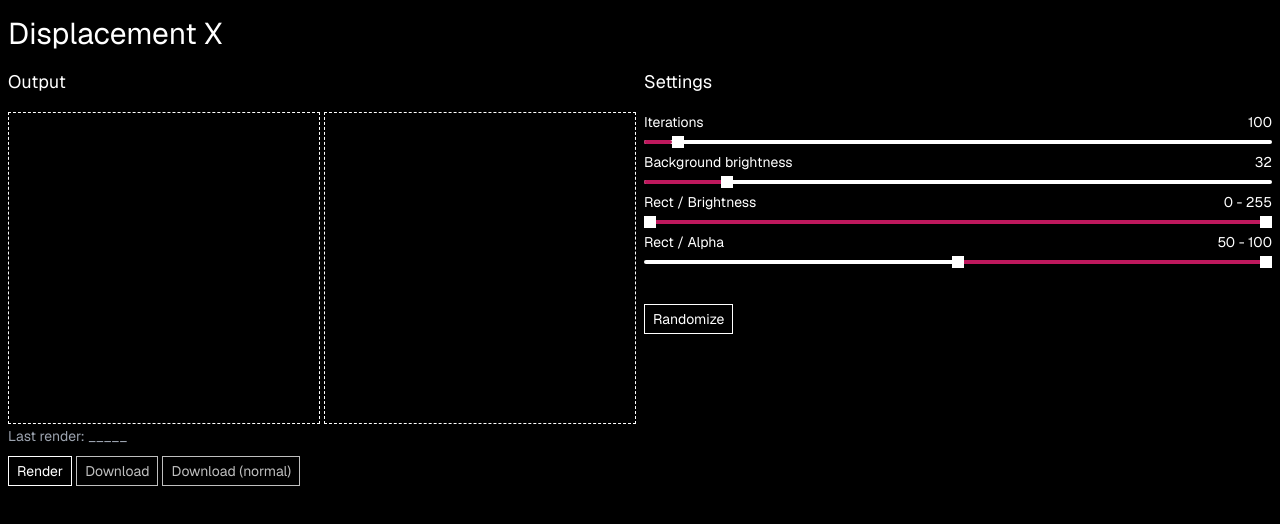
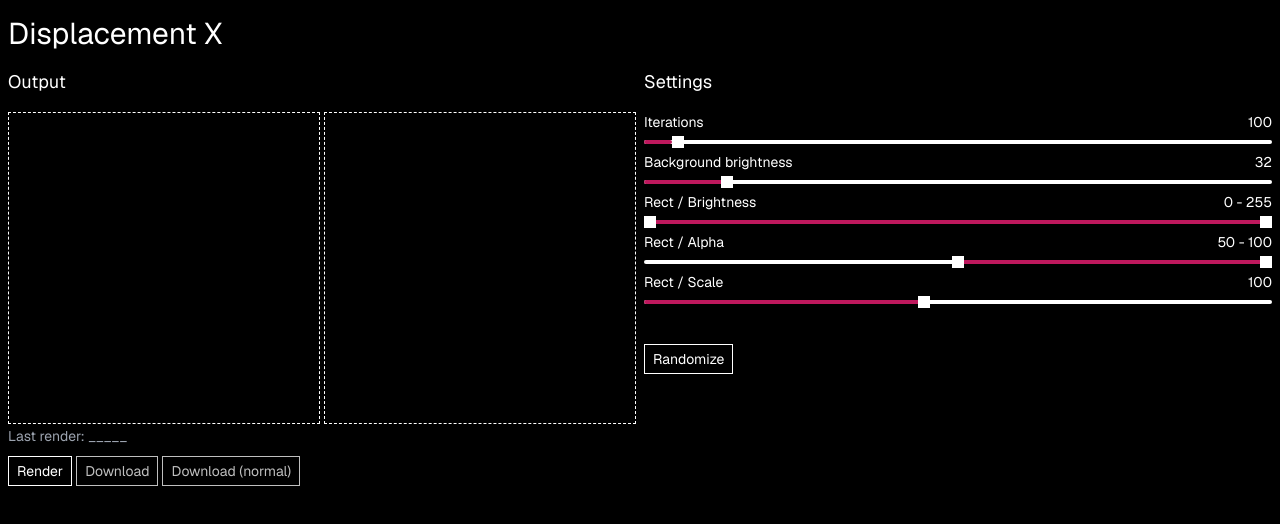
Before and after one commit to satelllte/displacementx, a Next.js app: page / in a window 1280 px wide. Shown: the top 524 px of the page. Built offline with nearby package versions, Linux system fonts and the light colour scheme.

Commit message:
rectScale

```diff
--- a/src/components/pages/Generator/CanvasSection/CanvasSection.tsx
+++ b/src/components/pages/Generator/CanvasSection/CanvasSection.tsx
@@ -31,8 +31,13 @@ export function CanvasSection() {
     if (!ctx2d) return;
     if (!ctx2dNormal) return;
 
-    const {iterations, backgroundBrightness, rectBrightness, rectAlpha} =
-      useStore.getState();
+    const {
+      iterations,
+      backgroundBrightness,
+      rectBrightness,
+      rectAlpha,
+      rectScale,
+    } = useStore.getState();
 
     draw({
       ctx2d,
@@ -42,6 +47,7 @@ export function CanvasSection() {
         backgroundBrightness,
         rectBrightness,
         rectAlpha,
+        rectScale,
       },
       onEnd(renderTimeMs) {
         // Set minumum "visible" render time to prevent very fast component updates (i.e., flickering)
--- a/src/components/pages/Generator/CanvasSection/utils/draw.ts
+++ b/src/components/pages/Generator/CanvasSection/utils/draw.ts
@@ -6,7 +6,13 @@ export const draw = ({
   ctx2d,
   ctx2dNormal,
   onEnd,
-  props: {iterations, backgroundBrightness, rectBrightness, rectAlpha},
+  props: {
+    iterations,
+    backgroundBrightness,
+    rectBrightness,
+    rectAlpha,
+    rectScale,
+  },
 }: {
   ctx2d: CanvasRenderingContext2D;
   ctx2dNormal: CanvasRenderingContext2D;
@@ -16,6 +22,7 @@ export const draw = ({
     backgroundBrightness: number;
     rectBrightness: [number, number];
     rectAlpha: [number, number];
+    rectScale: number;
   };
 }): void => {
   const {width: w, height: h} = ctx2d.canvas;
@@ -39,8 +46,14 @@ export const draw = ({
         x: randomInteger(...rectBrightness),
         a: randomInteger(...rectAlpha),
       });
-      const rectW = randomInteger(Math.round(w / 16), Math.round(w / 8)); // TBD: randomize based on scale range
-      const rectH = randomInteger(Math.round(w / 16), Math.round(w / 8)); // TBD: randomize based on scale range
+      const rectW = Math.round(
+        randomInteger(Math.round(w / 16), Math.round(w / 8)) *
+          (rectScale / 100),
+      );
+      const rectH = Math.round(
+        randomInteger(Math.round(w / 16), Math.round(w / 8)) *
+          (rectScale / 100),
+      );
       const x = randomInteger(
         Math.round(-rectW / 2),
         Math.round(w - rectW / 2),
--- a/src/components/pages/Generator/SettingsSection/SettingsSection.tsx
+++ b/src/components/pages/Generator/SettingsSection/SettingsSection.tsx
@@ -16,6 +16,9 @@ import {
   rectAlphaMin,
   rectAlphaMax,
   rectAlphaStep,
+  rectScaleMin,
+  rectScaleMax,
+  rectScaleStep,
 } from '../constants';
 
 export function SettingsSection() {
@@ -29,6 +32,8 @@ export function SettingsSection() {
   const setRectBrightness = useStore((state) => state.setRectBrightness);
   const rectAlpha = useStore((state) => state.rectAlpha);
   const setRectAlpha = useStore((state) => state.setRectAlpha);
+  const rectScale = useStore((state) => state.rectScale);
+  const setRectScale = useStore((state) => state.setRectScale);
 
   const randomize = useStore((state) => state.randomize);
 
@@ -69,6 +74,14 @@ export function SettingsSection() {
         values={rectAlpha}
         setValues={setRectAlpha}
       />
+      <Slider
+        label='Rect / Scale'
+        min={rectScaleMin}
+        max={rectScaleMax}
+        step={rectScaleStep}
+        value={rectScale}
+        setValue={setRectScale}
+      />
       <div className='pt-8'>
         <Button onClick={randomize}>Randomize</Button>
       </div>
--- a/src/components/pages/Generator/constants.ts
+++ b/src/components/pages/Generator/constants.ts
@@ -17,3 +17,8 @@ export const rectAlphaMin = 0;
 export const rectAlphaMax = 100;
 export const rectAlphaDefault: [number, number] = [50, 100];
 export const rectAlphaStep = 1;
+
+export const rectScaleMin = 20;
+export const rectScaleMax = 200;
+export const rectScaleDefault = 100;
+export const rectScaleStep = 1;
--- a/src/components/pages/Generator/store.ts
+++ b/src/components/pages/Generator/store.ts
@@ -12,6 +12,9 @@ import {
   rectAlphaMin,
   rectAlphaMax,
   rectAlphaDefault,
+  rectScaleMin,
+  rectScaleMax,
+  rectScaleDefault,
 } from './constants';
 import {randomInteger} from '@/utils/random';
 
@@ -20,6 +23,7 @@ type Values = {
   backgroundBrightness: number;
   rectBrightness: [number, number];
   rectAlpha: [number, number];
+  rectScale: number;
 };
 
 type Actions = {
@@ -29,6 +33,7 @@ type Actions = {
   ) => void;
   setRectBrightness: (rectBrightness: Values['rectBrightness']) => void;
   setRectAlpha: (rectAlpha: Values['rectAlpha']) => void;
+  setRectScale: (rectScale: Values['rectScale']) => void;
   randomize: () => void;
 };
 
@@ -37,6 +42,7 @@ export const useStore = create<Values & Actions>((set) => ({
   backgroundBrightness: backgroundBrightnessDefault,
   rectBrightness: rectBrightnessDefault,
   rectAlpha: rectAlphaDefault,
+  rectScale: rectScaleDefault,
   setIterations(iterations: Values['iterations']) {
     set(() => ({iterations}));
   },
@@ -50,6 +56,9 @@ export const useStore = create<Values & Actions>((set) => ({
   },
   setRectAlpha(rectAlpha: Values['rectAlpha']) {
     set(() => ({rectAlpha}));
+  },
+  setRectScale(rectScale: Values['rectScale']) {
+    set(() => ({rectScale}));
   },
   randomize() {
     set(() => ({
@@ -66,6 +75,7 @@ export const useStore = create<Values & Actions>((set) => ({
         randomInteger(rectAlphaMin, rectAlphaMax),
         randomInteger(rectAlphaMin, rectAlphaMax),
       ],
+      rectScale: randomInteger(rectScaleMin, rectScaleMax),
     }));
   },
 }));
```
